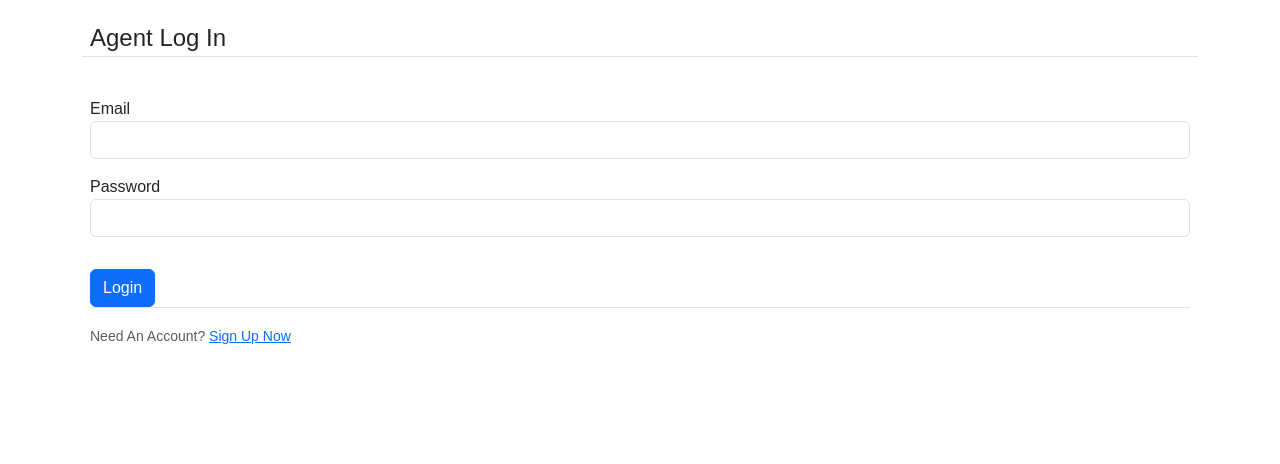
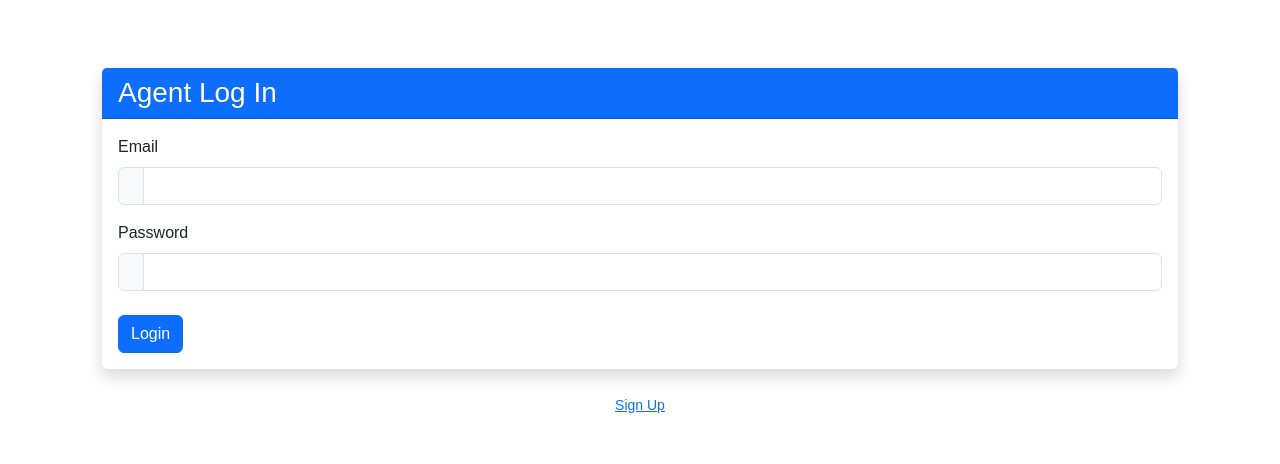
Before and after one commit to Jaacky-Huaang/Databases_Project, a Flask app: page /login_agent in a window 1280 px wide. Shown: the part 56-520 px from the top of the page. Run offline with Flask 3, Linux system fonts and the light colour scheme.

Commit message:
login in card style

```diff
--- a/reservation/templates/login_agent.html
+++ b/reservation/templates/login_agent.html
@@ -1,46 +1,57 @@
 {% extends "layout.html" %}
+
 {% block content %}
-    <div class="content-section">
-        <div class="bd-example-snippet bd-code-snippet"><div class="bd-example">
-        <form class="row g-3" method="POST" action="">
+<div class="container py-5">
+    <!-- Form Section with a modern card design -->
+    <div class="card border-0 shadow">
+        <div class="card-header bg-primary text-white">
+            <h3 class="mb-0">Agent Log In</h3>
+        </div>
+        <div class="card-body">
+            <form method="POST" action="" class="needs-validation" novalidate>
                 {{ form.hidden_tag() }}
-                <legend class="border-bottom mb-4">Agent Log In</legend>
-                <div class="form-group">
-                    {{ form.email.label(class="form-control-label") }}
+
+                <!-- Email Input with icon -->
+                <div class="mb-3 position-relative">
+                    <label for="{{ form.email.id }}" class="form-label">{{ form.email.label.text }}</label>
+                    <div class="input-group">
+                        <span class="input-group-text"><i class="bi bi-envelope-fill"></i></span>
+                        {{ form.email(class="form-control" + (" is-invalid" if form.email.errors else "")) }}
                         {% if form.email.errors %}
-                        {{ form.email(class="form-control is-invalid") }}
-                        <div class="invalid-feedback">
+                            <div class="invalid-tooltip">
                                 {% for error in form.email.errors %}
-                                <span>{{ error }}</span>
+                                    {{ error }}
                                 {% endfor %}
                             </div>
-                    {% else %}
-                        {{ form.email(class="form-control") }}
                         {% endif %}
                     </div>
-                <div class="form-group">
-                    {{ form.password.label(class="form-control-label") }}
+                </div>
+
+                <!-- Password Input with icon -->
+                <div class="mb-4 position-relative">
+                    <label for="{{ form.password.id }}" class="form-label">{{ form.password.label.text }}</label>
+                    <div class="input-group">
+                        <span class="input-group-text"><i class="bi bi-lock-fill"></i></span>
+                        {{ form.password(class="form-control" + (" is-invalid" if form.password.errors else "")) }}
                         {% if form.password.errors %}
-                        {{ form.password(class="form-control is-invalid") }}
-                        <div class="invalid-feedback">
+                            <div class="invalid-tooltip">
                                 {% for error in form.password.errors %}
-                                <span>{{ error }}</span>
+                                    {{ error }}
                                 {% endfor %}
                             </div>
-                    {% else %}
-                        {{ form.password(class="form-control") }}
                         {% endif %}
                     </div>
-            <div class="spacer"></div>
-            <div class="form-group">
-                {{ form.submit(class="btn btn-primary") }}
                 </div>
+
+                <!-- Submit Button -->
+                <button type="submit" class="btn btn-primary btn-block">{{ form.submit.label.text }}</button>
             </form>
-        </div></div>
         </div>
-    <div class="border-top pt-3">
-        <small class="text-muted">
-            Need An Account? <a class="ml-2" href="{{ url_for('register') }}">Sign Up Now</a>
-        </small>
     </div>
-{% endblock content %}
+
+    <!-- Registration Link -->
+    <div class="text-center mt-4">
+        <small class="text-muted"><a href="{{ url_for('register') }}">Sign Up</a></small>
+    </div>
+</div>
+{% endblock %}
```
Also changed, not shown: reservation/templates/login_airline_staff.html (+38 -27 lines), reservation/templates/login_customer.html (+38 -27 lines). Lines whose indentation alone changed are shown as unchanged.
